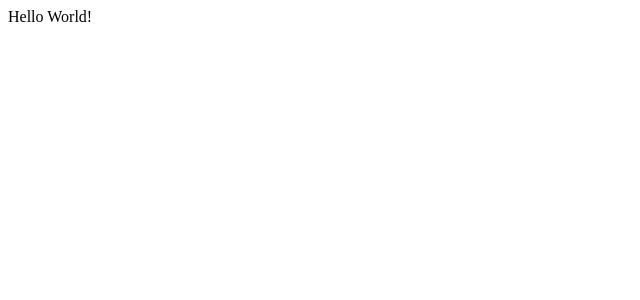
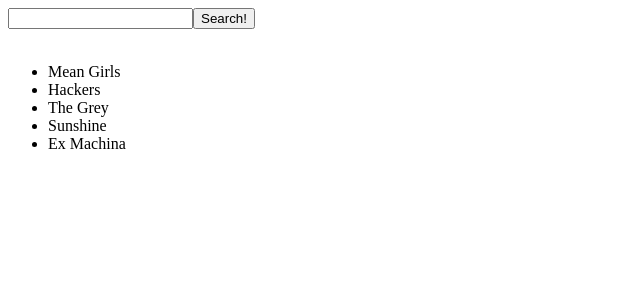
Before and after one commit to yasinnkhann/movie-list, a React app: page / in a window 1280 px wide. Shown: the top 300 px of the page, without its empty margins (0-640 px from the left). Built offline with nearby package versions, Linux system fonts and the light colour scheme; the HTML template or start-up script is replaced by a standard one.

Commit message:
finished step 2

```diff
--- a/client/src/components/App.jsx
+++ b/client/src/components/App.jsx
@@ -1,7 +1,43 @@
-import React from 'react';
+import React, { Component, Fragment } from 'react';
+import SearchBar from './SearchBar.jsx';
+import Movies from './Movies.jsx';
+import movies from '../movies.js';
 
-const App = (props) => (
-  <div>Hello World!</div>
-);
+export default class App extends Component {
+  constructor(props) {
+    super(props);
+    this.state = {
+      movies: movies,
+      filteredMovies: movies,
+      isNoMovieFound: false,
+     };
+    // BINDERS
+    this.handleSubmitSearch = this.handleSubmitSearch.bind(this);
+  }
 
-export default App;
+  handleSubmitSearch(query) {
+    const moviesFiltered = this.state.movies.filter(movie => (
+      movie.title.toLowerCase().includes(query.toLowerCase())
+    ));
+    this.setState({ filteredMovies: moviesFiltered });
+
+    if (moviesFiltered.length === 0) {
+      this.setState({ isNoMovieFound: true });
+    } else {
+      this.setState({ isNoMovieFound: false });
+    }
+  }
+
+  render() {
+
+    return (
+      <Fragment>
+        <SearchBar submitSearch={this.handleSubmitSearch} />
+        <Movies
+          movies={this.state.filteredMovies}
+          isNoMovieFound={this.state.isNoMovieFound}
+        />
+      </Fragment>
+    );
+  }
+}
--- /dev/null
+++ b/client/src/components/Movie.jsx
@@ -0,0 +1,16 @@
+import React, { Component, Fragment } from 'react';
+
+export default class Movie extends Component {
+  constructor(props) {
+    super(props);
+    this.state = {};
+  }
+  render() {
+
+    return (
+      <Fragment>
+        <li>{this.props.movieObj.title}</li>
+      </Fragment>
+    );
+  }
+}
--- /dev/null
+++ b/client/src/components/Movies.jsx
@@ -0,0 +1,28 @@
+import React, { Component, Fragment } from 'react';
+import Movie from './Movie.jsx';
+
+export default class Movies extends Component {
+  constructor(props) {
+    super(props);
+    this.state = {};
+  }
+  render() {
+
+    const mappedMovies = this.props.movies.map(movie => (
+      <Movie
+      key={movie.title.toString()}
+      movieObj={movie}
+      />
+    ))
+    return (
+      <Fragment>
+        <br />
+        <br />
+        {this.props.isNoMovieFound && <span>No Movies Found!</span>}
+        <ul>
+          {mappedMovies}
+        </ul>
+      </Fragment>
+    );
+  }
+}
--- /dev/null
+++ b/client/src/components/SearchBar.jsx
@@ -0,0 +1,35 @@
+import React, { Component, Fragment } from 'react';
+
+export default class SearchBar extends Component {
+  constructor(props) {
+    super(props);
+    this.state = { searchQuery: '' };
+    // BINDERS
+    this.handleChange = this.handleChange.bind(this);
+    this.submitSearchProxy = this.submitSearchProxy.bind(this);
+  }
+
+  handleChange(e) {
+    this.setState({ searchQuery: e.target.value })
+  }
+
+  submitSearchProxy() {
+    this.props.submitSearch(this.state.searchQuery);
+    this.setState({ searchQuery: '' });
+  }
+
+  render() {
+
+    return (
+      <Fragment>
+        <input
+          type='text'
+          name="searchQuery"
+          value={this.state.searchQuery}
+          onChange={this.handleChange}
+        />
+        <button onClick={this.submitSearchProxy}>Search!</button>
+      </Fragment>
+    );
+  }
+}
--- /dev/null
+++ b/client/src/movies.js
@@ -0,0 +1,9 @@
+const movies = [
+  {title: 'Mean Girls'},
+  {title: 'Hackers'},
+  {title: 'The Grey'},
+  {title: 'Sunshine'},
+  {title: 'Ex Machina'},
+];
+
+export default movies;
```
Also changed, not shown: 2 other files (tests, documents, lock files or other folders).
